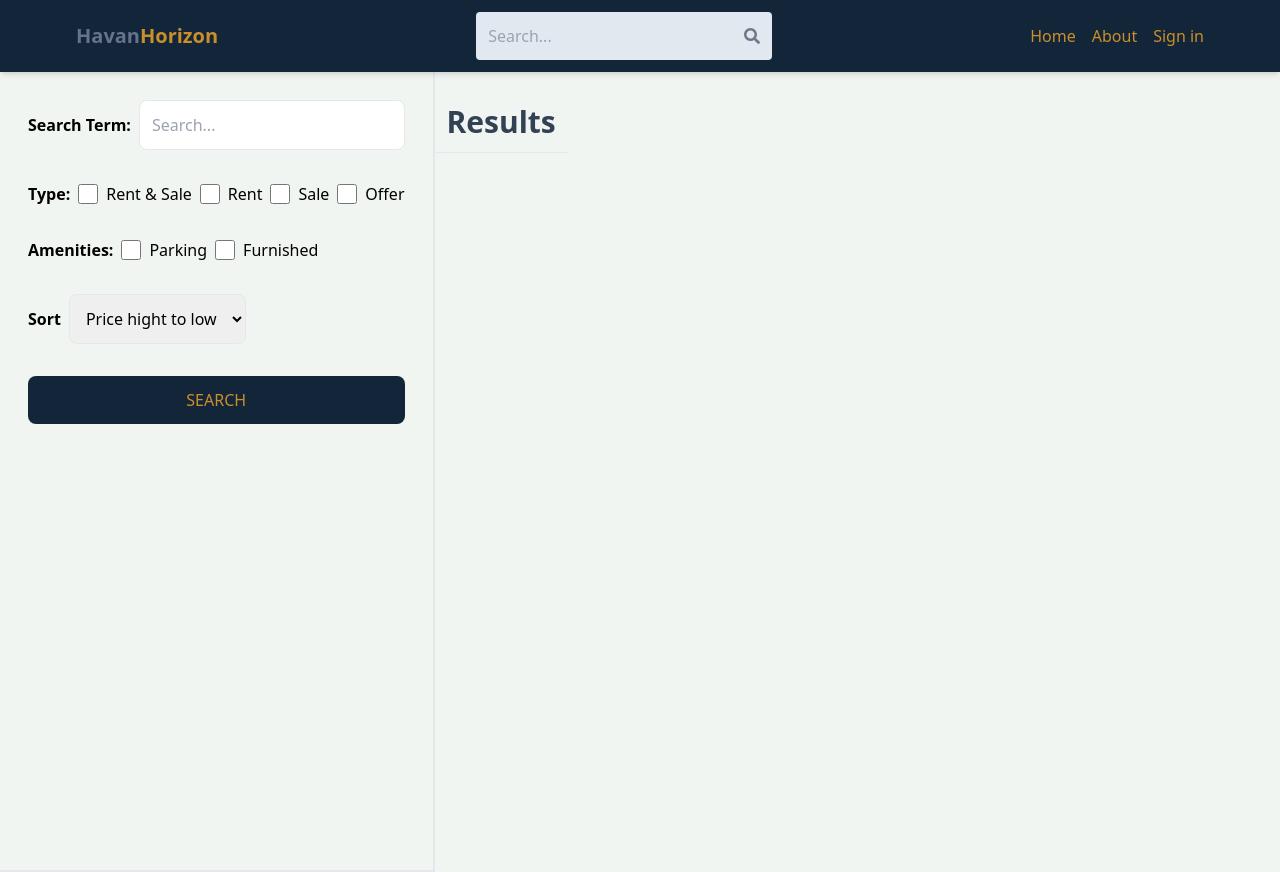
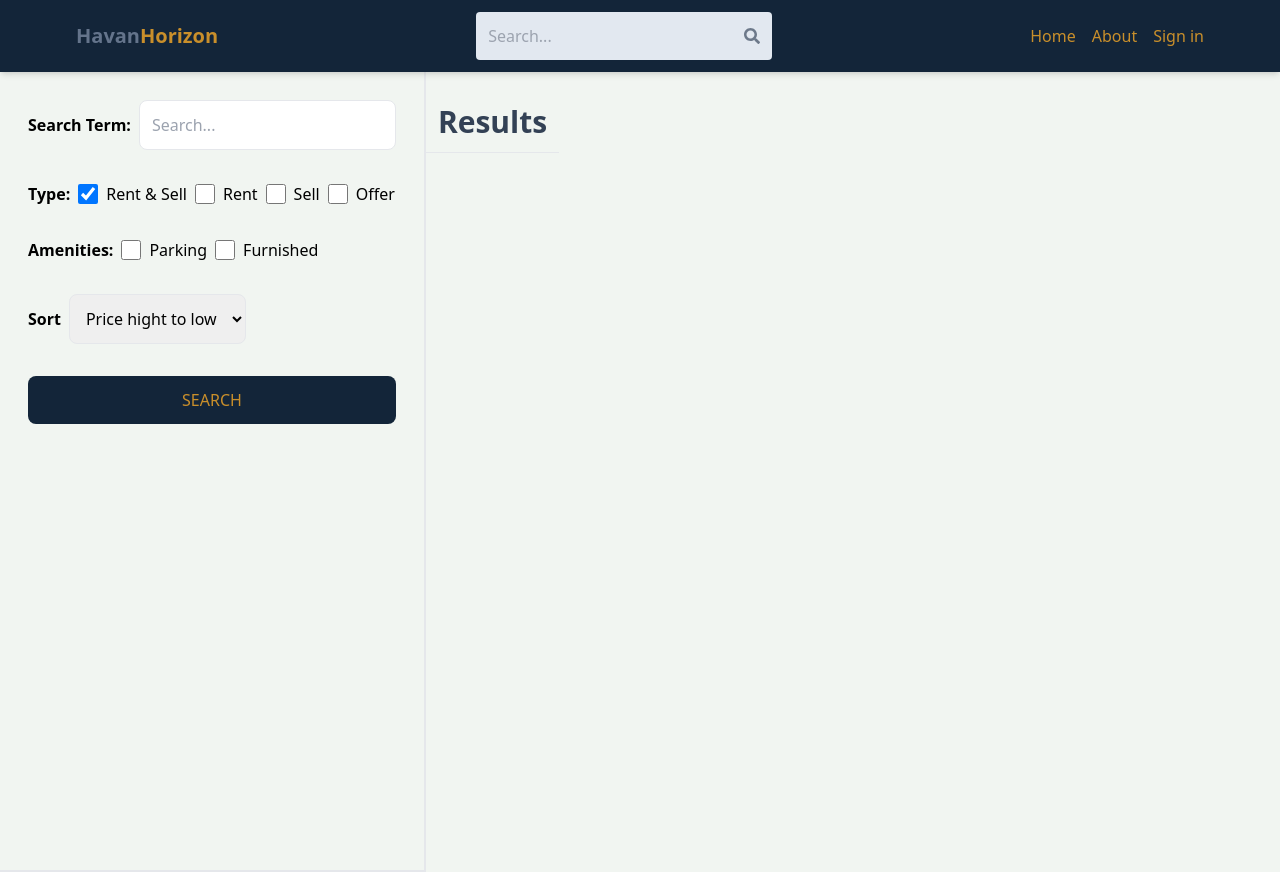
Before and after one commit to NDDuy1006/mern-estate, a React (Vite) app: page /search in a window 1280 px wide. Built offline with nearby package versions, Linux system fonts and the light colour scheme.

Commit message:
search page filter

```diff
--- a/src/pages/Search.jsx
+++ b/src/pages/Search.jsx
@@ -1,6 +1,42 @@
+import { useState } from "react"
 
 
 export default function Search() {
+  const [sidebarData, setSidebarData] = useState({
+    searchTerm: "",
+    type: "all",
+    parking: false,
+    furnished: false,
+    offer: false,
+    sort: "created_at",
+    order: "desc"
+  })
+
+  const handleChange = (e) => {
+    if (e.target.id === "all" || e.target.id === "rent" || e.target.id === "sell") {
+      setSidebarData({ ...sidebarData, type: e.target.id })
+    }
+
+    if (e.target.id === "searchTerm") {
+      setSidebarData({ ...sidebarData, searchTerm: e.target.value })
+    }
+
+    if (
+      e.target.id === "parking"
+      || e.target.id === "furnished"
+      || e.target.id === "offer"
+    ) {
+      setSidebarData({ ...sidebarData, [e.target.id]: e.target.checked || e.target.checked === "true" ? true : false })
+    }
+
+    if (e.target.id === "sort_order") {
+      const sort = e.target.value.split("_")[0] || "created_at"
+      const order = e.target.value.split("_")[1] || "desc"
+
+      setSidebarData({ ...sidebarData, type: e.target.id })
+    }
+  }
+
   return (
     <div className="flex flex-col md:flex-row">
       <div className="p-7 border-b-2 md:border-r-2 md:min-h-screen">
@@ -12,48 +48,96 @@ export default function Search() {
               id="searchTerm"
               placeholder="Search..."
               className="border rounded-lg p-3 w-full"
+              value={sidebarData.searchTerm}
+              onChange={handleChange}
             />
           </div>
           <div className="flex gap-2 flex-wrap items-center">
             <label className="font-semibold">Type:</label>
             <div className="flex gap-2">
-              <input type="checkbox" id="all" className="w-5" />
-              <span>Rent & Sale</span>
+              <input
+                type="checkbox"
+                id="all"
+                className="w-5"
+                onChange={handleChange}
+                checked={sidebarData.type === "all"}
+              />
+              <span>Rent & Sell</span>
             </div>
             <div className="flex gap-2">
-              <input type="checkbox" id="rent" className="w-5" />
+              <input
+                type="checkbox"
+                id="rent"
+                className="w-5"
+                onChange={handleChange}
+                checked={sidebarData.type === "rent"}
+              />
               <span>Rent</span>
             </div>
             <div className="flex gap-2">
-              <input type="checkbox" id="sale" className="w-5" />
-              <span>Sale</span>
+              <input
+                type="checkbox"
+                id="sell"
+                className="w-5"
+                onChange={handleChange}
+                checked={sidebarData.type === "sell"}
+              />
+              <span>Sell</span>
             </div>
             <div className="flex gap-2">
-              <input type="checkbox" id="offer" className="w-5" />
+              <input
+                type="checkbox"
+                id="offer"
+                className="w-5"
+                onChange={handleChange}
+                checked={sidebarData.offer}
+              />
               <span>Offer</span>
             </div>
           </div>
           <div className="flex gap-2 flex-wrap items-center">
             <label className="font-semibold">Amenities:</label>
             <div className="flex gap-2">
-              <input type="checkbox" id="parking" className="w-5" />
+              <input
+                type="checkbox"
+                id="parking"
+                className="w-5"
+                onChange={handleChange}
+                checked={sidebarData.parking}
+              />
               <span>Parking</span>
             </div>
             <div className="flex gap-2">
-              <input type="checkbox" id="furnished" className="w-5" />
+              <input
+                type="checkbox"
+                id="furnished"
+                className="w-5"
+                onChange={handleChange}
+                checked={sidebarData.furnished}
+              />
               <span>Furnished</span>
             </div>
           </div>
           <div className="flex items-center gap-2">
             <label className="font-semibold">Sort</label>
             <select
+              onChange={handleChange}
+              defaultValue={"created_at_desc"}
               id="sort_order"
               className="border rounded-lg p-3"
             >
-              <option>Price hight to low</option>
-              <option>Price low to high</option>
-              <option>Latest</option>
-              <option>Oldest</option>
+              <option value="regularPrice-desc">
+                Price hight to low
+              </option>
+              <option value="regularPrice-asc">
+                Price low to high
+              </option>
+              <option value="createdAt_desc">
+                Latest
+              </option>
+              <option value="createdAt_asc">
+                Oldest
+              </option>
             </select>
           </div>
           <button
```
